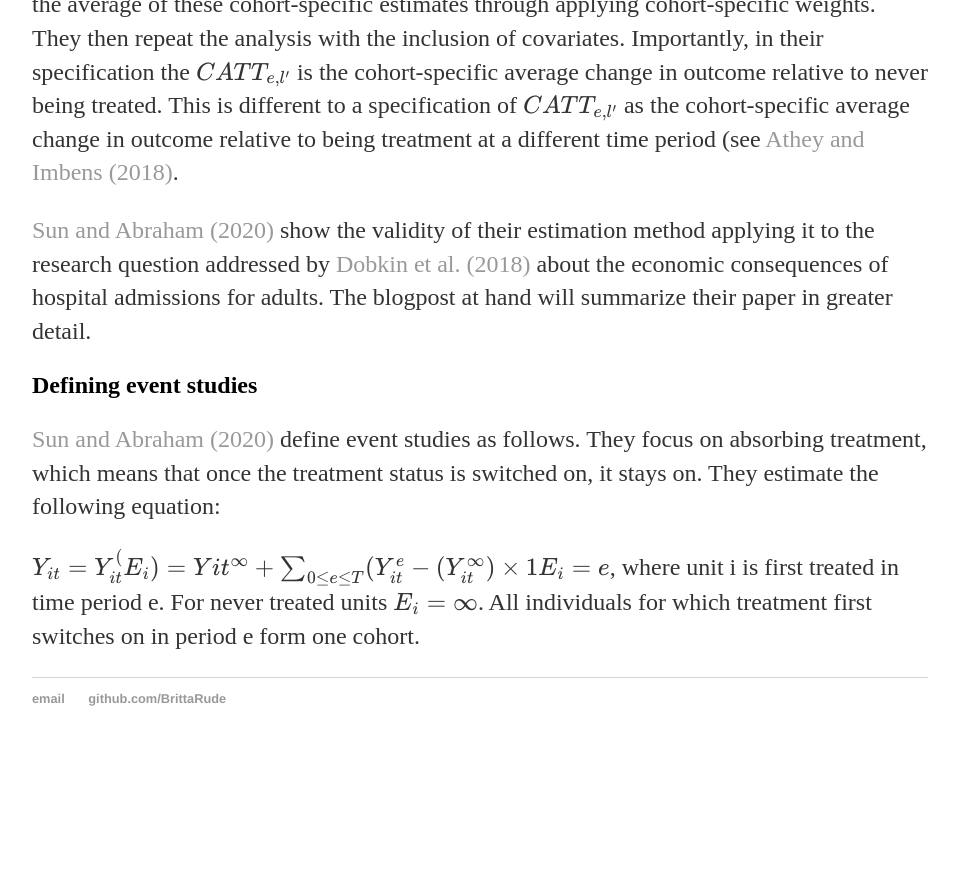
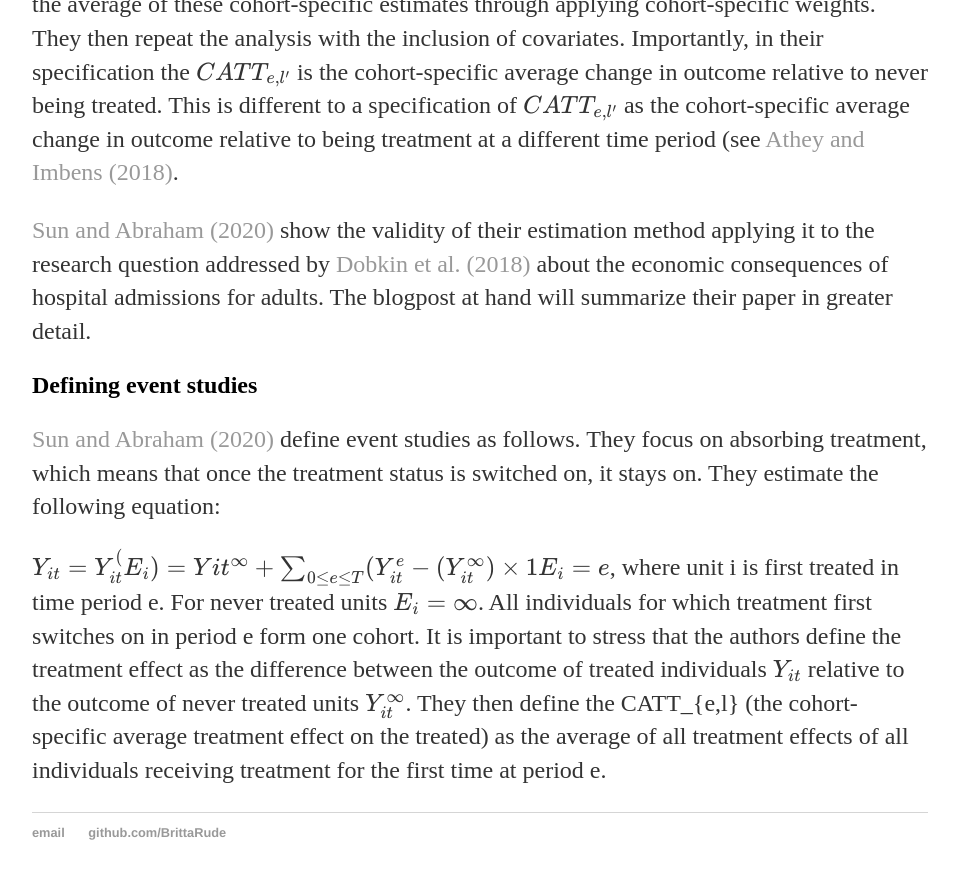
Before and after one commit to BrittaRude/BrittaRude.github.io, a Jekyll site: the page built from inputs_datascience/_posts/2020-07-26-britta-rude-event-studies-dynamic-treatment.md, in a window 1280 px wide and 900 px high, scrolled down 1294 px. Shown: the top 879 px of the window, without its empty margins (160-1119 px from the left). Built offline with Jekyll 4.4.1, drawn with Linux system fonts in a browser that asks for light colours; formulas are drawn with MathJax 3; before the commit the page ends 2060 px from its top, so only the background shows below that.

Commit message:
Update 2020-07-26-britta-rude-event-studies-dynamic-treatment.md

```diff
--- a/inputs_datascience/_posts/2020-07-26-britta-rude-event-studies-dynamic-treatment.md
+++ b/inputs_datascience/_posts/2020-07-26-britta-rude-event-studies-dynamic-treatment.md
@@ -19,4 +19,4 @@ What does this mean for applied work? It means that we can have a spurious non-z
 
 [Sun and Abraham (2020)](http://economics.mit.edu/files/14964) define event studies as follows. They focus on absorbing treatment, which means that once the treatment status is switched on, it stays on. They estimate the following equation:
 
-$$ Y_{it} = Y_{it}^(E_i) = Y{it}^\infty + \sum_{0 \leq e \leq T} (Y_{it}^e - (Y_{it}^\infty ) \times 1{E_i = e} $$, where unit i is first treated in time period e. For never treated units $$E_i = \infty $$. All individuals for which treatment first switches on in period e form one cohort.
+$$ Y_{it} = Y_{it}^(E_i) = Y{it}^\infty + \sum_{0 \leq e \leq T} (Y_{it}^e - (Y_{it}^\infty ) \times 1{E_i = e} $$, where unit i is first treated in time period e. For never treated units $$E_i = \infty $$. All individuals for which treatment first switches on in period e form one cohort. It is important to stress that the authors define the treatment effect as the difference between the outcome of treated individuals $$Y_{it}$$ relative to the outcome of never treated units $$Y_{it}^\infty$$. They then define the CATT_{e,l} (the cohort-specific average treatment effect on the treated) as the average of all treatment effects of all individuals receiving treatment for the first time at period e.
```
